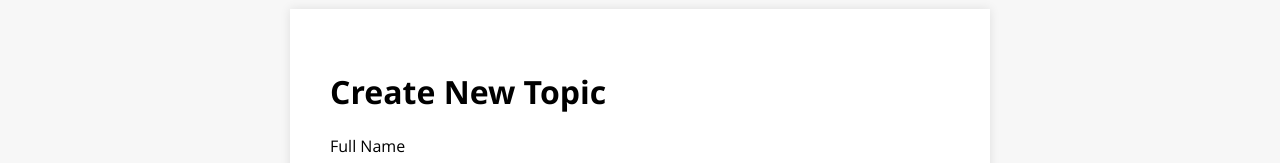
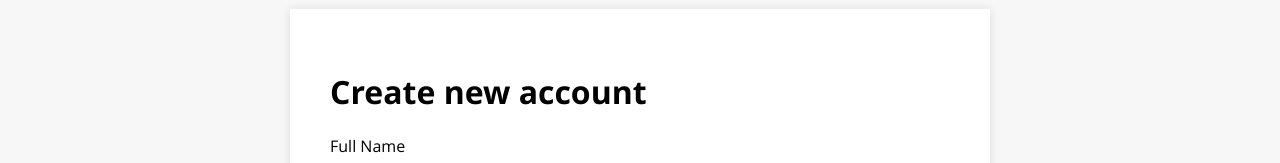
Before and after one commit to decodez/whatsup-forum, a React (Create React App) app in the folder client/: page /signup in a window 1280 px wide. Shown: the part 121-284 px from the top of the page. Built offline with nearby package versions, Linux system fonts and the light colour scheme; the HTML template or start-up script is replaced by a standard one.

Commit message:
minor style updates and content updates

```diff
--- a/client/src/components/Signup/index.js
+++ b/client/src/components/Signup/index.js
@@ -72,7 +72,7 @@ class Signup extends Component {
               Posted Successfully
             </div>
           )}
-          <h1>Create New Topic</h1>
+          <h1>Create new account</h1>
 
           <form className="app-form" onSubmit={this.onSubmit}>
             <label>Full Name</label>
--- a/client/src/components/SingleTopic/index.js
+++ b/client/src/components/SingleTopic/index.js
@@ -89,7 +89,7 @@ class SingleTopic extends Component {
                   </React.Fragment>
                 ))
               ) : (
-                <div>No comments</div>
+                <div></div>
               )}
               <div className="comment-form">
                 {this.state.error && (
--- a/client/src/components/SingleTopic/style.scss
+++ b/client/src/components/SingleTopic/style.scss
@@ -1,7 +1,9 @@
 .single-topic-wrapper {
   max-width: 1150px;
   padding-top: 130px;
+  margin: 0 auto;
   .topic {
+    position: relative;
     max-width: 900px;
     margin: 0 auto;
     &-header {
```
